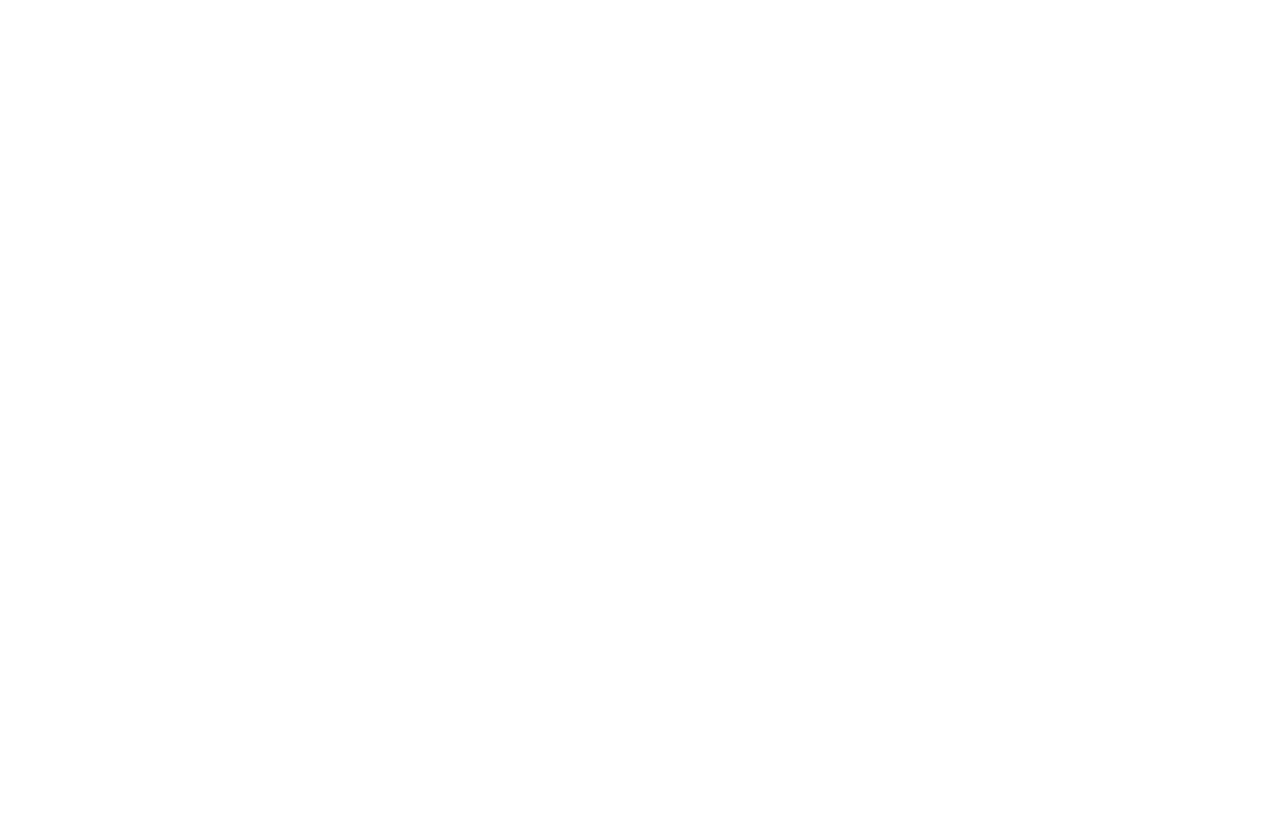
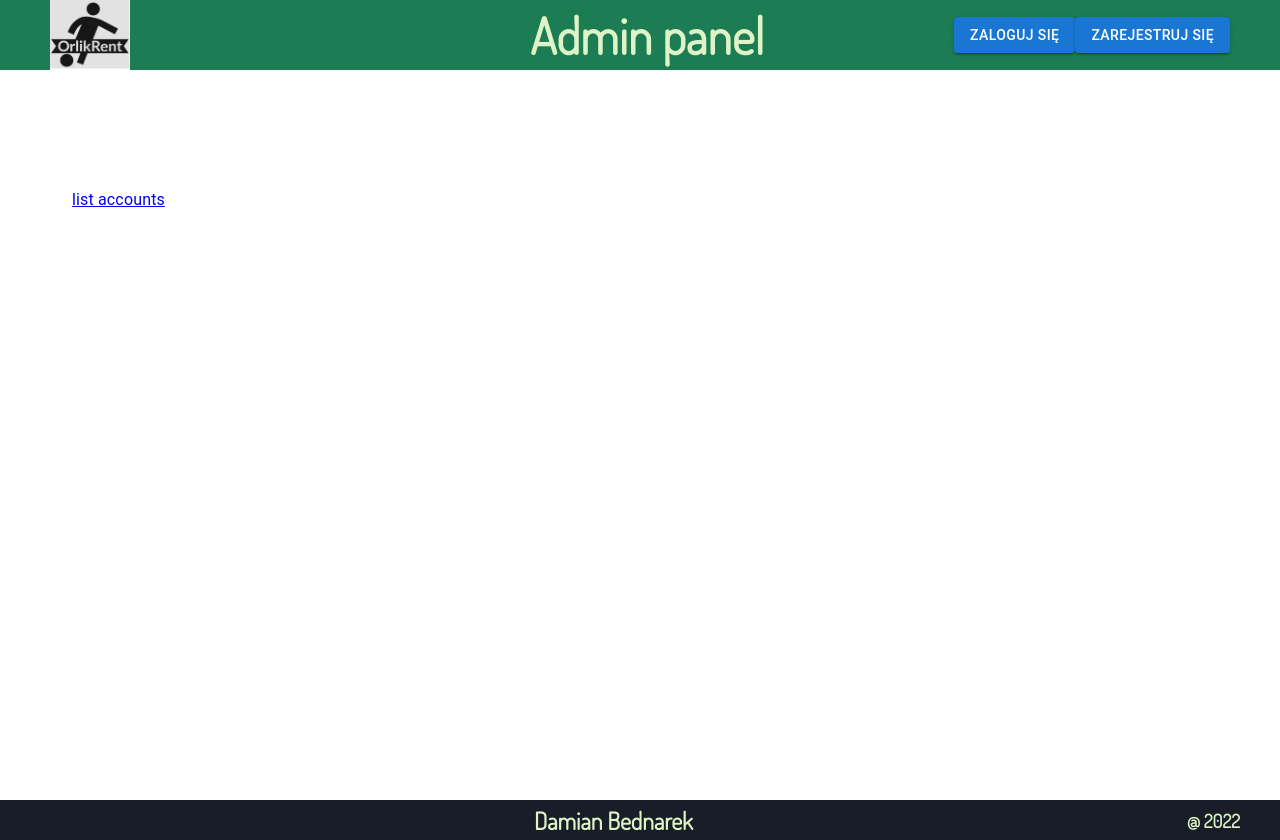
Before and after one commit to dbednarekk/OrlikRent, a React (Create React App) app in the folder src/main/ui/: page /OrlikRentPAS/admin/ in a window 1280 px wide. Before the commit this address had no page. Before the commit the page ends 800 px from the top, so only its background shows below. Built offline with nearby package versions, Linux system fonts and the light colour scheme.

Commit message:
added basic view of admin panel

```diff
--- a/src/main/ui/src/App.js
+++ b/src/main/ui/src/App.js
@@ -4,6 +4,7 @@
 import Home from './pages/Home'
 import FootballPitch from "./pages/footballPitch";
 import BasketballPitch from "./pages/basketballPitch";
+import AdminPage from "./pages/admin/AdminPage";
 function App() {
 
   return (
@@ -12,6 +13,7 @@
         <Route path="/" element={<Home/>}/>
         <Route path="footballPitch/" element={<FootballPitch/>}/>
         <Route path="basketballPitch/" element={<BasketballPitch/>} />
+        <Route path="admin//*" element={<AdminPage/>} />
       </Routes>
     </Router>
 
--- /dev/null
+++ b/src/main/ui/src/components/PanelLayout.js
@@ -0,0 +1,61 @@
+import React from 'react';
+import {Box, Grid,List, ListItem, ListItemIcon, ListItemText} from '@mui/material'
+import Header from './Header';
+import Footer from './Footer';
+import PanelMenu from './PanelMenu';
+import {Link, Route, Routes} from 'react-router-dom'
+function PanelLayout(props) {
+  return (
+      <Box>
+
+
+            <Grid container >
+                <Grid item  xs={2} md={3} xl={2}>
+                    <PanelMenu color="red">
+                        <List component="nav">
+                            {
+                                props.menu.map(({link, Icon, text}, index) => (
+                                    <Link key={index} to={link}>
+                                        <ListItem button>
+                                            <ListItemIcon>
+                                                <Icon style={{color: 'white'}}/>
+                                            </ListItemIcon>
+                                            <ListItemText>{text}</ListItemText>
+                                        </ListItem>
+                                    </Link>
+                                ))
+                            }
+                        </List>
+                    </PanelMenu>
+                </Grid>
+
+                <Grid item  xs={10} md={9} xl={10}>
+                    {
+                        props.menu.map(({link, text, Component}) => (
+                            <Routes>
+                            <Route exact path={link} element={
+                                <Component />}>
+
+                            </Route>
+                            </Routes>
+                        ))
+                    }
+
+                    {
+                        props.otherRoutes && props.otherRoutes.map(({to, Component}) => (
+
+                            <Routes>
+                                <Route key={to} exact path={to} element={ <Component />}>
+
+                            </Route>
+                            </Routes>
+                        ))
+                    }
+                </Grid>
+
+            </Grid>
+      </Box>
+  );
+}
+
+export default PanelLayout;
--- /dev/null
+++ b/src/main/ui/src/components/PanelMenu.js
@@ -0,0 +1,14 @@
+import React from 'react';
+import { List, ListItem, ListItemIcon, Box  } from '@mui/material';
+import {Link} from 'react-router-dom';
+function PanelMenu(props) {
+  return(
+    <Box>
+         <List component="nav" aria-label="panel menu">
+                {props.children}
+            </List>
+    </Box>
+  );
+}
+
+export default PanelMenu;
--- /dev/null
+++ b/src/main/ui/src/pages/admin/AdminPage.js
@@ -0,0 +1,36 @@
+import React from 'react';
+import Box from '@mui/material/Box'
+import Header from '../../components/Header'
+import Footer from '../../components/Footer'
+import PanelLayout from '../../components/PanelLayout';
+import AccountsListIcon from '@mui/icons-material/PeopleAlt';
+import ListAccounts from './ListAccounts';
+
+function AdminPage() {
+  return <Box>
+       <Header title="Admin panel" />
+      <Box
+        style={{
+          height: "100vh",
+        }}
+      >
+          <Box  style={{
+        position: "relative",
+        top: "20%",
+      }}>
+              <PanelLayout menu={[
+                {
+                    link: 'admin/listAccounts',
+                    Icon: AccountsListIcon,
+                    text: 'list accounts',
+                    Component: ListAccounts
+                }]}>
+
+                </PanelLayout>
+          </Box>
+      </Box>
+      <Footer />
+  </Box>;
+}
+
+export default AdminPage;
--- a/src/main/ui/src/pages/admin/listAccounts.js
+++ b/src/main/ui/src/pages/admin/listAccounts.js
@@ -0,0 +1,10 @@
+import React from 'react';
+import PropTypes from 'prop-types';
+
+function ListAccounts(props) {
+  return <div><h1>COS TAM DZIALA</h1></div>;
+}
+
+ListAccounts.propTypes = {};
+
+export default ListAccounts;
```
